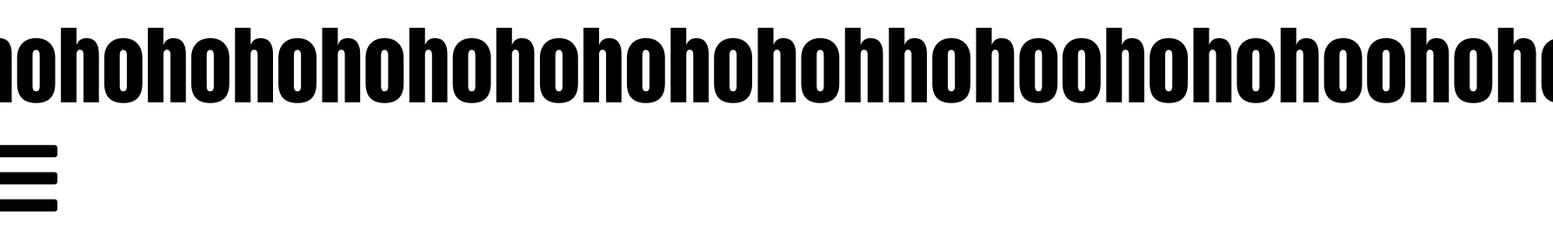
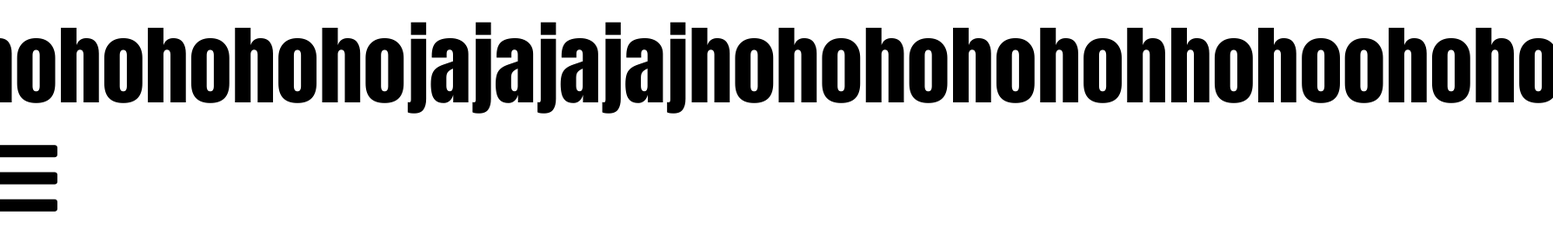
Before and after one commit to ArkadiuszSchabowski/TrainingRepository0, a plain HTML site: page Wojtasphotograpther/wojtas.html in a window 1280 px wide. Shown: the top 264 px of the page at 87% size, 1786 px wide, since content can reach past the window. Drawn offline with Linux system fonts and the light colour scheme.

Commit message:
ZMIANY 6 MARCA

```diff
--- a/Wojtasphotograpther/wojtas.html
+++ b/Wojtasphotograpther/wojtas.html
@@ -12,7 +12,7 @@
 </head>
 <body>
     <header>
-      <p>hohohohohohohohohohohohhohoohohohoohohoh</p>
+      <p>hohohohohohojajajajajhohohohohohhohoohohohoohohoh</p>
 <i class="fa-brands fa-facebook"></i>
 <i class="fa fa-bars" aria-hidden="true"></i>
     </header>
```
